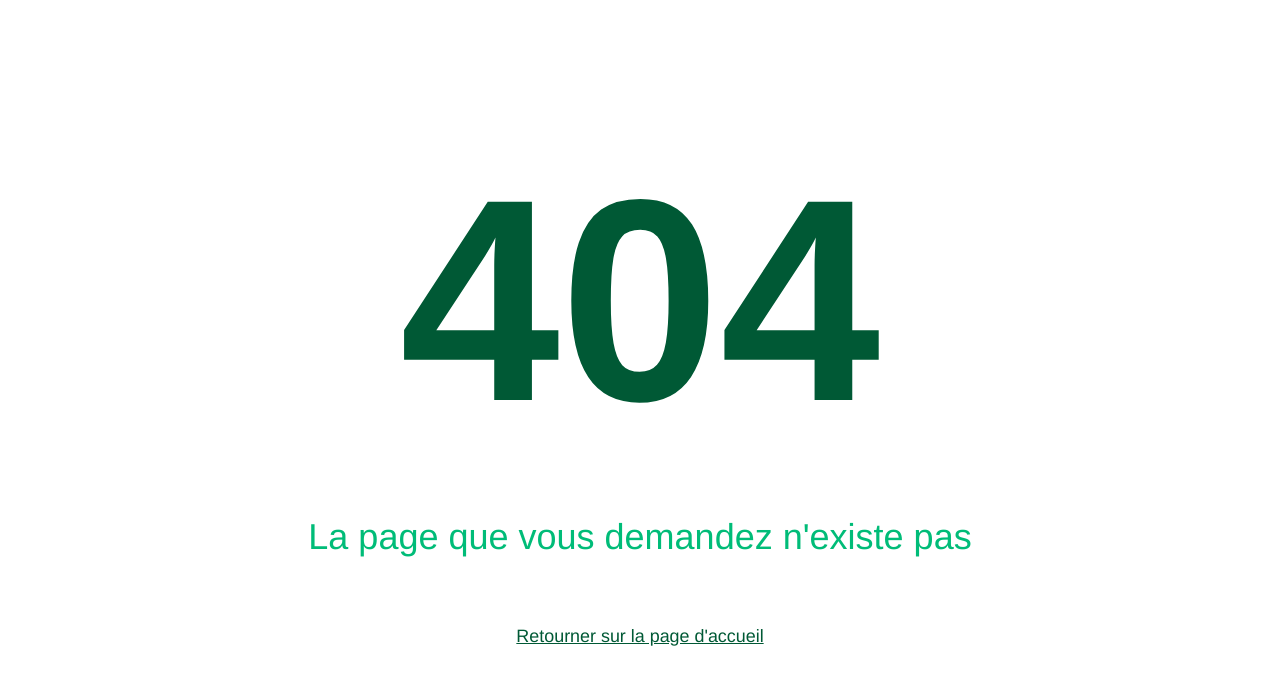
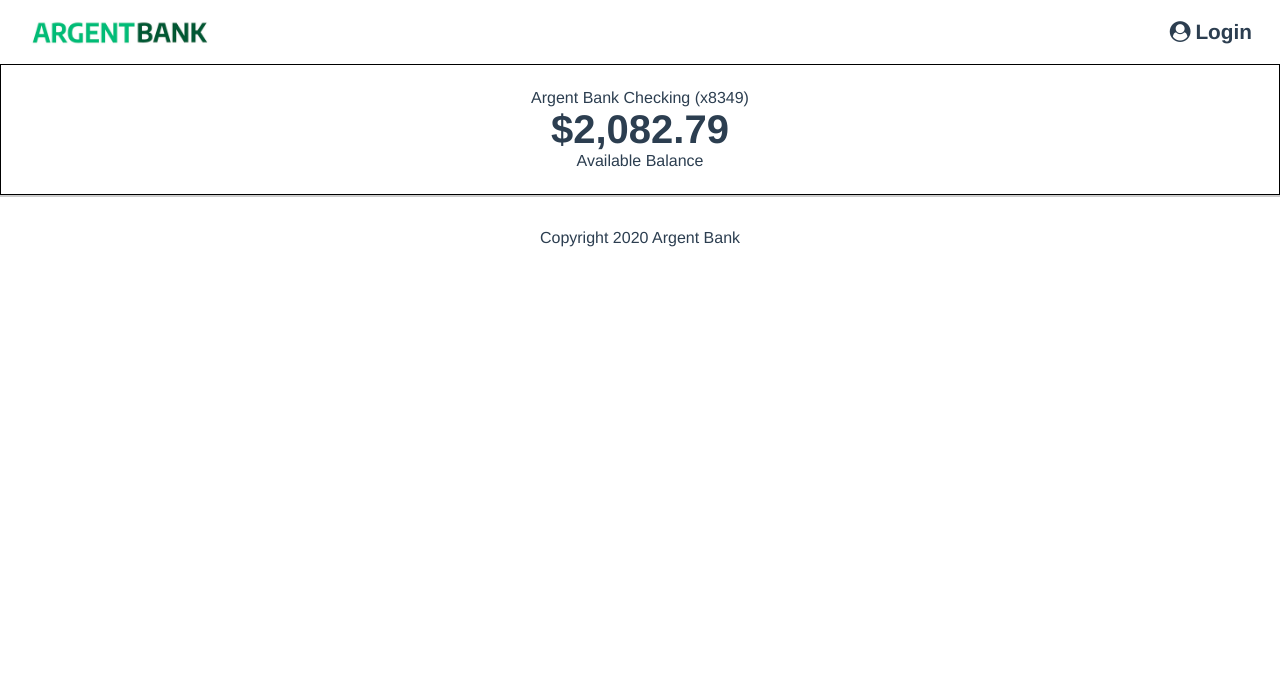
Before and after one commit to Axel93183/p13_argent_bank_fr, a React (Create React App) app in the folder p13_argent_bank_Front-end/: page /transactions in a window 1280 px wide. Before the commit this address had no page. Shown: the top 684 px of the page. Built offline with nearby package versions, Linux system fonts and the light colour scheme.

Commit message:
Page : Transactions - transactions-page-header

```diff
--- a/p13_argent_bank_Front-end/src/App.js
+++ b/p13_argent_bank_Front-end/src/App.js
@@ -5,6 +5,7 @@
 import Login from "./pages/Login/Login";
 import Signin from "./pages/SignIn/SignIn";
 import User from "./pages/User/User";
+import Transactions from "./pages/Transactions/Transactions";
 
 /**
  * App is a React component that represents the main application router.
@@ -30,6 +31,7 @@
           <Route path="/login" element={<Login />} />
           <Route path="/signin" element={<Signin />} />
           <Route path="/user" element={<User />} />
+          <Route path="/transactions" element={<Transactions />} />
         </Routes>
       </BrowserRouter>
     </>
--- a/p13_argent_bank_Front-end/src/components/Account/Account.js
+++ b/p13_argent_bank_Front-end/src/components/Account/Account.js
@@ -6,25 +6,35 @@
 
 /**
  * Account component.
- * Displays account information including title, amount, and description, with a button to view transactions.
+ * Displays account information including title, amount, and description, with an optional button to view transactions.
  * @param {Object} props - Component properties.
  * @param {string} props.title - Account title.
  * @param {string} props.amount - Account amount.
  * @param {string} props.description - Description of the account amount.
+ * @param {boolean} [props.showButton=true] - Flag to show or hide the button.
+ * @param {string} [props.className="account"] - Additional class name for the account section.
  * @returns {JSX.Element} Account component.
  */
 
-const Account = ({ title, amount, description }) => {
+const Account = ({
+  title,
+  amount,
+  description,
+  showButton = true,
+  className = "account",
+}) => {
   return (
-    <section className="account">
+    <section className={className}>
       <div className="account-content-wrapper">
         <h3 className="account-title">{title}</h3>
         <p className="account-amount">{amount}</p>
         <p className="account-amount-description">{description}</p>
       </div>
-      <div className="account-content-wrapper cta">
-        <Button text="View transactions" className="transaction-button" />
-      </div>
+      {showButton && (
+        <div className="account-content-wrapper cta ">
+          <Button text="View transactions" className="transaction-button" />
+        </div>
+      )}
     </section>
   );
 };
--- a/p13_argent_bank_Front-end/src/components/AccountHeader/AccountHeader.css
+++ b/p13_argent_bank_Front-end/src/components/AccountHeader/AccountHeader.css
@@ -28,7 +28,7 @@
 }
 
 .edit-name-container input {
-  width: 90%;
+  width: 95%;
   height: 1.4rem;
   margin: 0 auto;
 }
--- a/p13_argent_bank_Front-end/src/components/AccountHeader/AccountHeader.js
+++ b/p13_argent_bank_Front-end/src/components/AccountHeader/AccountHeader.js
@@ -75,7 +75,7 @@
               name="firstname"
               label="firstname"
               type="text"
-              placeholder="New firstname"
+              placeholder={firstName}
               value={newFirstName}
               onChange={handleFirstName}
               required={false}
@@ -84,7 +84,7 @@
               name="lastname"
               label="lastname"
               type="text"
-              placeholder="New lastname"
+              placeholder={lastName}
               value={newLastName}
               onChange={handleLastName}
               required={false}
--- a/p13_argent_bank_Front-end/src/pages/Login/Login.js
+++ b/p13_argent_bank_Front-end/src/pages/Login/Login.js
@@ -14,7 +14,7 @@
 
 const Login = () => {
   return (
-    <div className="container-login">
+    <div className="login-container">
       <Header />
       <main className="main bg-dark-login">
         <section className="login-content">
--- /dev/null
+++ b/p13_argent_bank_Front-end/src/pages/Transactions/Transactions.css
@@ -0,0 +1,11 @@
+.transactions-container {
+  display: flex;
+  flex-direction: column;
+}
+
+.transactions-page-header {
+  border: 1px solid black;
+  background-color: #fff;
+  padding: 1.5rem 0;
+  box-sizing: border-box;
+}
--- /dev/null
+++ b/p13_argent_bank_Front-end/src/pages/Transactions/Transactions.js
@@ -0,0 +1,35 @@
+import React from "react";
+
+import Account from "../../components/Account/Account";
+import Footer from "../../components/Footer/Footer";
+import Header from "./../../components/Header/Header";
+
+import "./Transactions.css";
+
+/**
+ * Transactions component.
+ * Renders the transactions page with header, main content, and footer.
+ * Displays an account summary without the "View transactions" button.
+ * @returns {JSX.Element} Transactions component.
+ */
+
+const Transactions = () => {
+  return (
+    <div className="transactions-container">
+      <Header />
+      <main className="main bg-dark">
+        <h2 className="sr-only">Transactions</h2>
+        <Account
+          title="Argent Bank Checking (x8349)"
+          amount="$2,082.79"
+          description="Available Balance"
+          className="transactions-page-header"
+          showButton={false}
+        />
+      </main>
+      <Footer />
+    </div>
+  );
+};
+
+export default Transactions;
```
